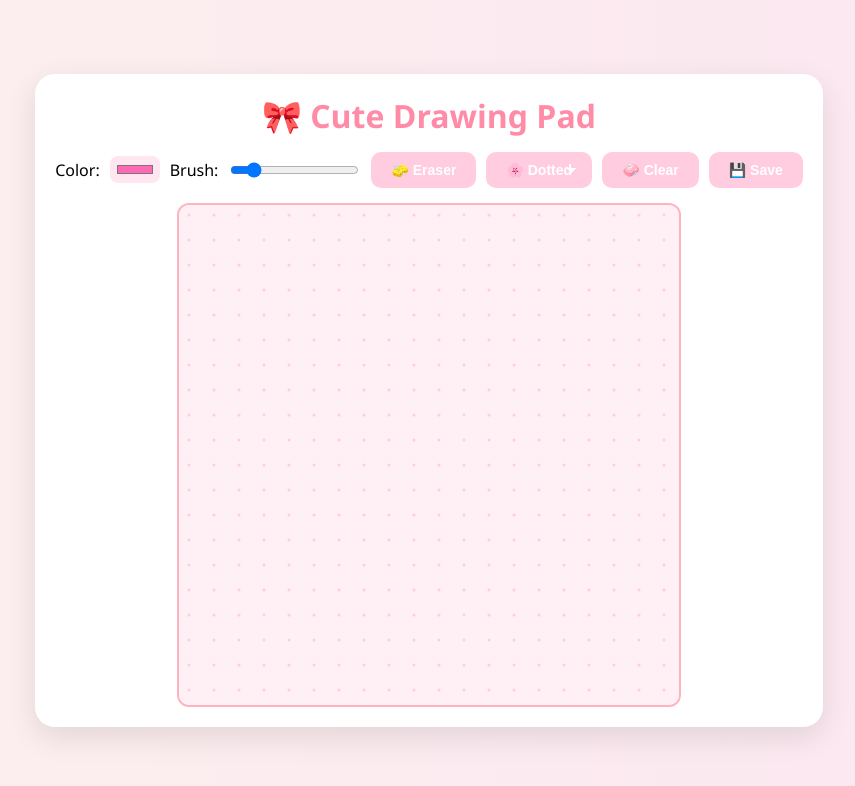
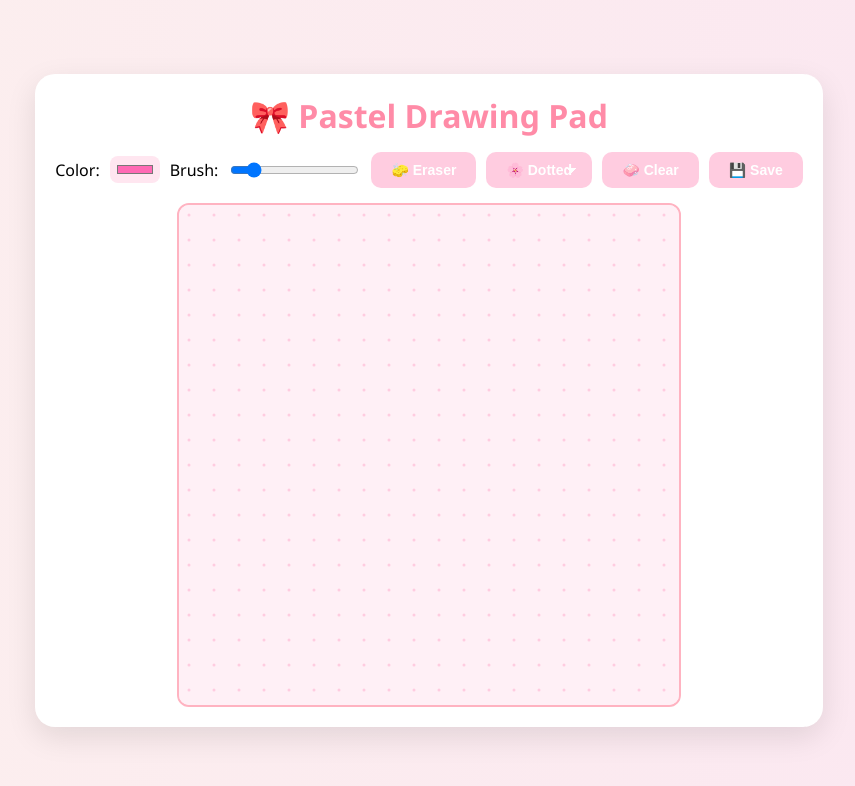
Before and after one commit to Ayeshah666/Drawing-pad, a plain HTML site: page index.html in a window 1280 px wide. Shown: the whole page, without its empty margins (211-1066 px from the left). Drawn offline with Linux system fonts and the light colour scheme.

Commit message:
Update index.html

```diff
--- a/index.html
+++ b/index.html
@@ -8,7 +8,7 @@
 </head>
 <body>
   <div id="canvasContainer">
-    <h1 style="color: #ff8ba7; margin: 0;">🎀 Cute Drawing Pad</h1>
+    <h1 style="color: #ff8ba7; margin: 0;">🎀 Pastel Drawing Pad</h1>
 
     <div class="controls">
       <label for="colorPicker">Color:</label>
```
